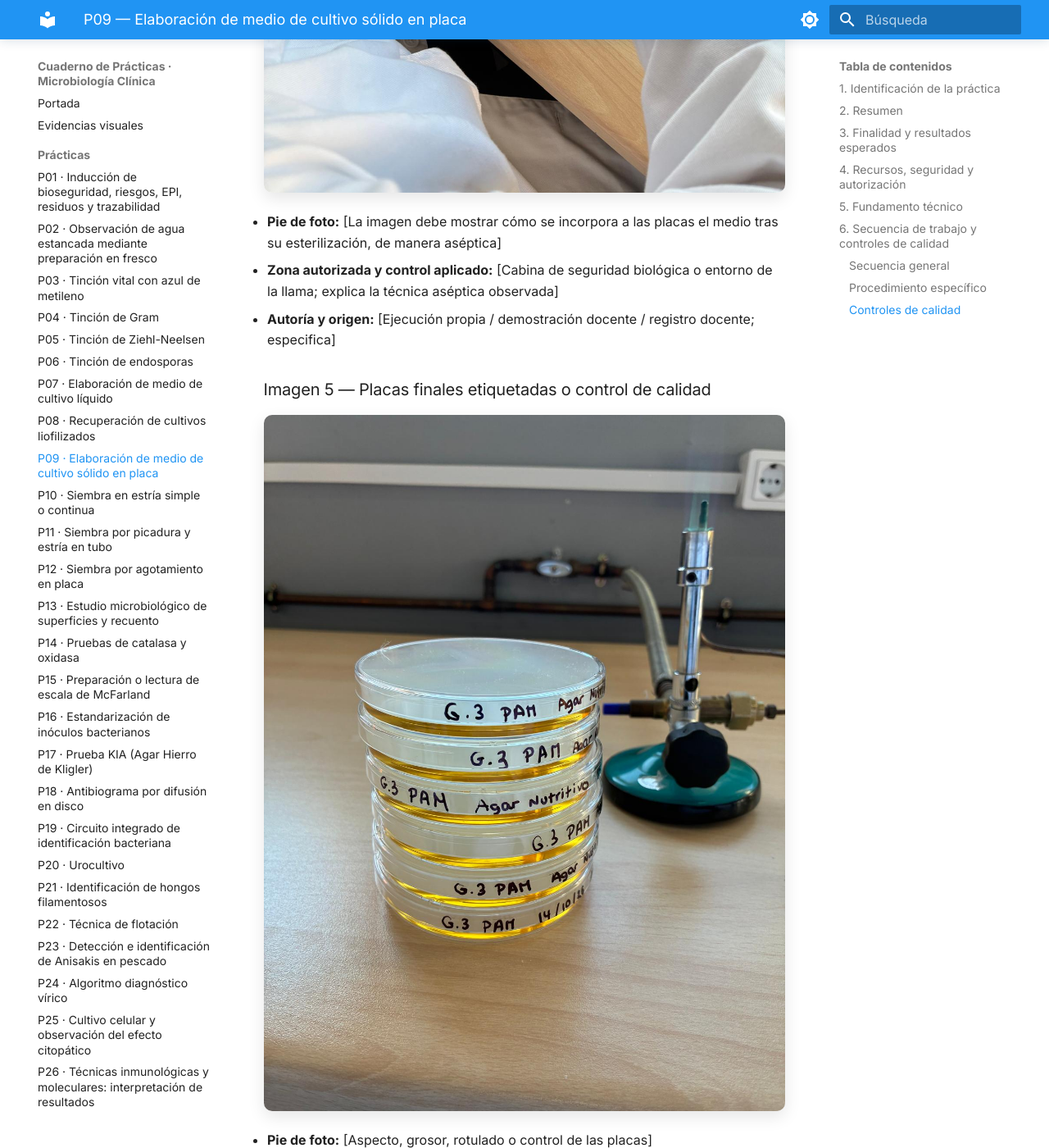
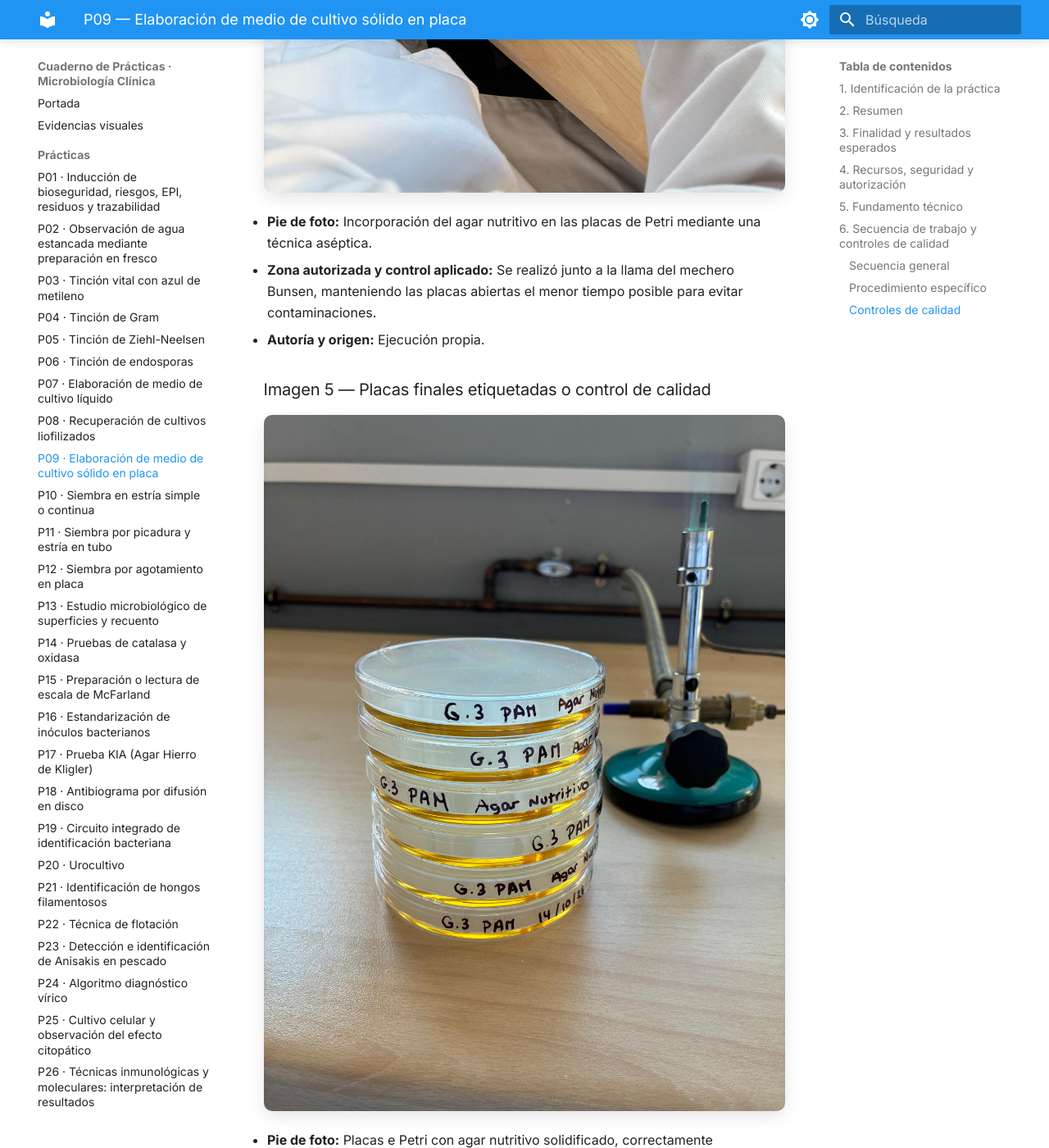
Before and after one commit to aseguror01-source/Cuaderno-Microbiolog-a--Ariadna-Seguro, an MkDocs documentation site: the page built from docs/practicas/P09_Medio_solido_en_placa.md, in a window 1280 px wide and 1400 px high, scrolled down 11730 px. Shown: the whole window at 82% size. Built offline with MkDocs 1.6.1 and Material for MkDocs 9.7.7, drawn with Linux system fonts in a browser that asks for light colours; some of the changed text lies outside the part shown.

Commit message:
Update P09_Medio_solido_en_placa.md

```diff
--- a/docs/practicas/P09_Medio_solido_en_placa.md
+++ b/docs/practicas/P09_Medio_solido_en_placa.md
@@ -181,17 +181,17 @@ Registra los datos de tu actividad e indica si proceden de ejecución propia, de
 
 ![Incorporación aséptica del medio esterilizado a las placas](../assets/P09/dispensacion_aseptica_en_placas_04.jpg)
 
-- **Pie de foto:** [La imagen debe mostrar cómo se incorpora a las placas el medio tras su esterilización, de manera aséptica]
-- **Zona autorizada y control aplicado:** [Cabina de seguridad biológica o entorno de la llama; explica la técnica aséptica observada]
-- **Autoría y origen:** [Ejecución propia / demostración docente / registro docente; especifica]
+- **Pie de foto:** Incorporación del agar nutritivo en las placas de Petri mediante una técnica aséptica.
+- **Zona autorizada y control aplicado:** Se realizó junto a la llama del mechero Bunsen, manteniendo las placas abiertas el menor tiempo posible para evitar contaminaciones.
+- **Autoría y origen:** Ejecución propia.
 
 ### Imagen 5 — Placas finales etiquetadas o control de calidad
 
 ![Placas finales etiquetadas o control de calidad](../assets/P09/placas_finales_etiquetadas_o_control_de_calidad_05.jpg)
 
-- **Pie de foto:** [Aspecto, grosor, rotulado o control de las placas]
-- **Relación con el resultado principal:** [Explica cómo la evidencia respalda o limita tu conclusión]
-- **Autoría y origen:** [Completa]
+- **Pie de foto:** Placas e Petri con agar nutritivo solidificado, correctamente etiquetadas con el grupo y la fecha de realización.
+- **Relación con el resultado principal:** Las placas presentan un medio de color amarilento y aspecto uniforme. El etiquetado permite identificar las muestras y realizar un seguimiento posterior. Sin embargo, es necesario comprobar que no haya contaminación durante la incubación.
+- **Autoría y origen:** Ejecución propia.
 
 ## 11. Incidencias, errores y medidas correctoras [ALUMNADO · RELLENABLE · DURANTE]
 
```
